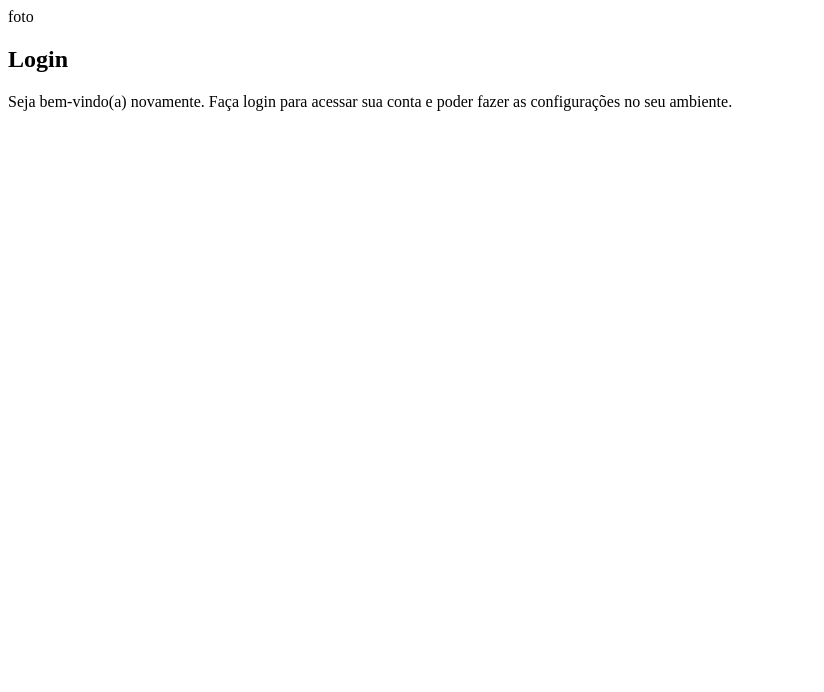
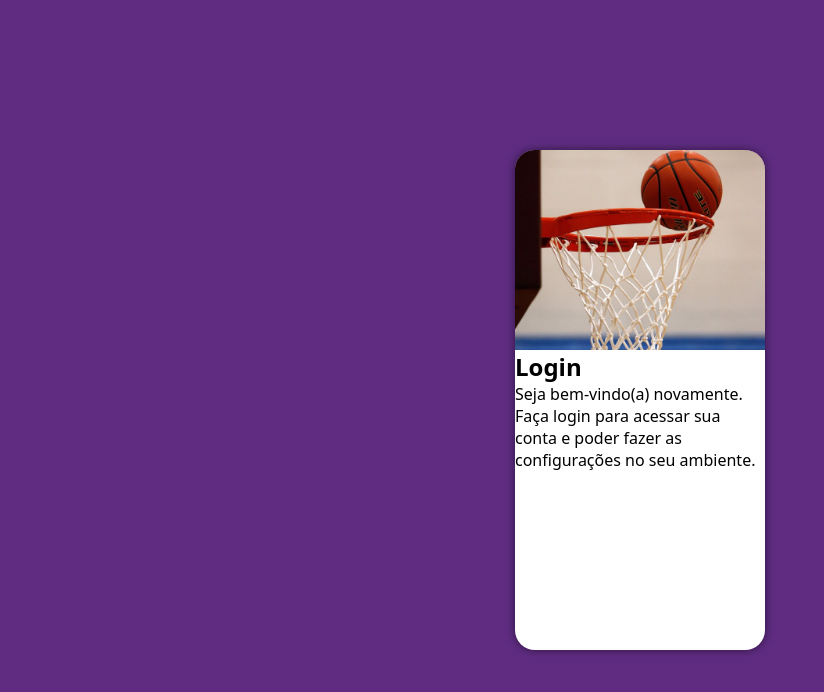
Before and after one commit to mendes2109/projeto-login, a plain HTML site: page index.html in a window 1280 px wide. Shown: the whole page, without its empty margins (0-824 px from the left). Drawn offline with Linux system fonts and the light colour scheme.

Commit message:
adicionando estilo na página

```diff
--- a/estilos/style.css
+++ b/estilos/style.css
@@ -3,3 +3,51 @@
 /* Paleta de cores
 Verde: #49a09d
 Lilás: #5f2c82 */
+
+:root{
+    --lilas: #5f2c82;
+    --verde: #49a09d;
+}
+
+*{
+    margin: 0;
+    padding: 0;
+    font-family: system-ui, -apple-system, BlinkMacSystemFont, 'Segoe UI', Roboto, Oxygen, Ubuntu, Cantarell, 'Open Sans', 'Helvetica Neue', sans-serif;
+    box-sizing: border-box;
+}
+
+body, html{
+    background-color: var(--lilas);
+    height: 100vh;
+    width: 100vw;
+}
+
+main{
+    position: relative;
+    height: 100vh;
+    width: 100vw;
+}
+
+section#login{
+    position: absolute;
+    top: 50%;
+    left: 50%;
+    transform: translate(-50%, -50%);
+    overflow: hidden;
+    background-color: white;
+    width: 250px;
+    height: 500px;
+    border-radius: 20px;
+    box-shadow: 0 0 10px rgba(0, 0, 0, 0.527);
+}
+
+section#login div#imagem{
+    display: block;
+    background: var(--lilas) url(/imagens/imagem.jpg) no-repeat left center;
+    background-size: cover;
+    height: 200px;
+}
+
+section#login div#formulario{
+    padding: 10px;
+}
--- a/index.html
+++ b/index.html
@@ -10,7 +10,7 @@
     <main>
         <section id="login">
             <div id="imagem">
-                foto
+                <!-- Aqui fica imagem no CSS -->
             </div>
             <div id="formulário">
                 <h1>Login</h1>
```
